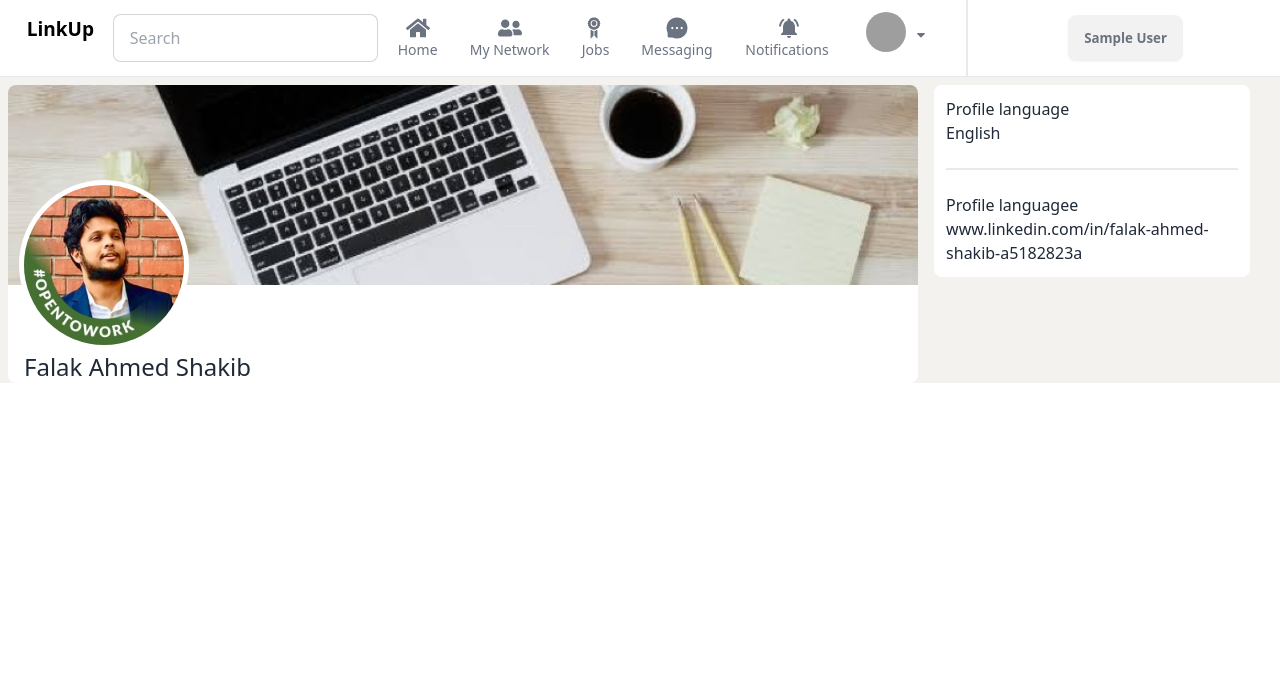
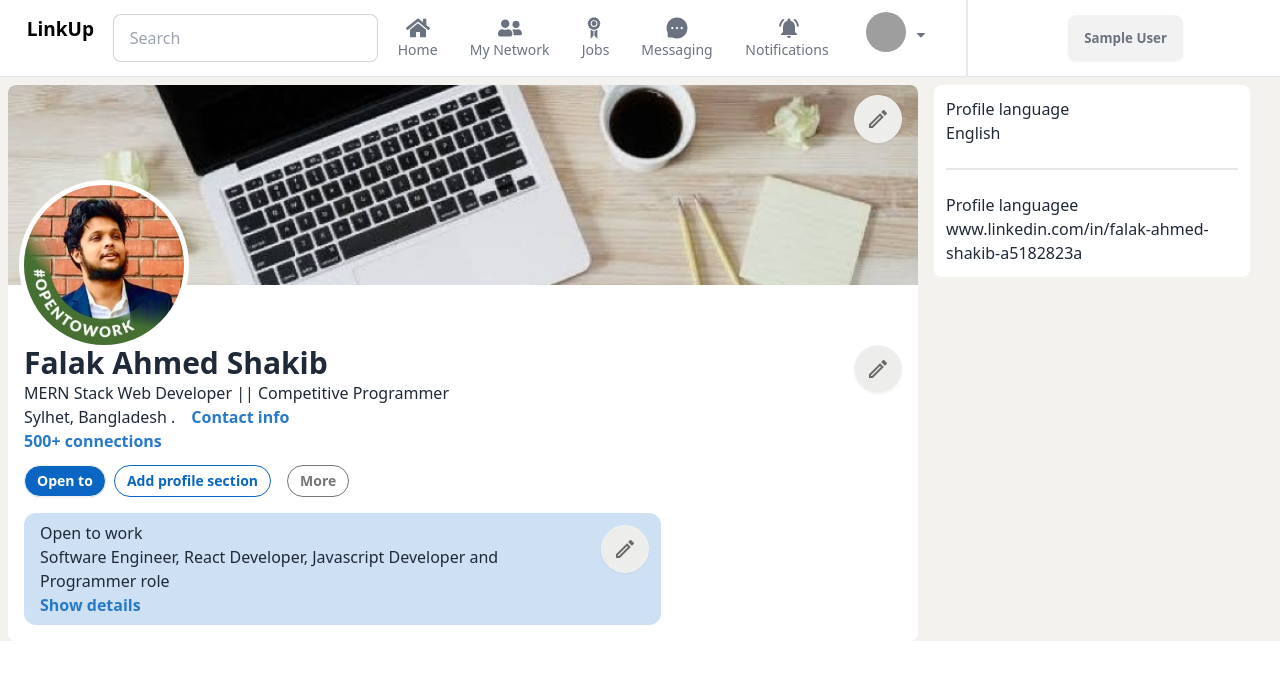
Before and after one commit to falak50/LinkUp-Client, a React (Vite) app: page /profile in a window 1280 px wide. Shown: the top 680 px of the page. Built offline with nearby package versions, Linux system fonts and the light colour scheme; no server answers; sample sign-in values are in the browser's storage; grey boxes are pictures that could not be loaded.

Commit message:
profile section complite\

```diff
--- a/src/pages/Profile/Profile/Profile.jsx
+++ b/src/pages/Profile/Profile/Profile.jsx
@@ -1,12 +1,13 @@
 import { useContext } from 'react';
 import { Helmet } from 'react-helmet-async';
 import { AuthContext } from '../../../providers/AuthProviders';
-// import { MdOutlineModeEditOutline } from "react-icons/md";
+import { MdOutlineModeEditOutline } from "react-icons/md";
 import bkimg from '../../../assets/backgroudPIC.jpg'
 import profileimg from '../../../assets/profilePic.jpg'
 
 const Profile = () => {
-    const {user} = useContext(AuthContext)
+    const {user} = useContext(AuthContext);
+
     return (
         <div>
             <Helmet>
@@ -19,19 +20,63 @@
 
                         <div className=''>
                         <img className='h-[200px] w-full rounded-t-lg  object-cover' src={bkimg} alt="" />
+
                         </div>
 
 
                     <div className='mt-[-100px]'>
-                    <div className="avatar mx-4  ">
+                    <div className="avatar mx-4  flex">
                     <div className="w-40 rounded-full ring ring-[white] ring-offset-base-100 ring-offset-2">
                         <img src={profileimg} />
                     </div>
+                    <button className="btn btn-circle   bg-[#ededec] text-[#6a6a6a] text-2xl ml-auto mt-[-90px]">
+                    <MdOutlineModeEditOutline className=''/>
+                     </button>
                     </div>
-                    <div className='mx-4'>
-                    <h1 className='text-2xl '>Falak Ahmed Shakib</h1>
+                    <div className='mx-4 flex'>
+                    <div>
+                    <h1 className='text-3xl font-[600]'>Falak Ahmed Shakib</h1>
+                    <p>MERN Stack Web Developer || Competitive Programmer</p>
+                     <div className='flex'>
+                     <span>Sylhet, Bangladesh .</span>
+                     <div className='mx-4 font-[600] text-[#2779c9]'>
+                     <a href="" > Contact info</a>
+                     </div>
+
+                     </div>
+                     <div className='font-[600] text-[#2779c9]'>
+                     <a href="" >500+ connections</a>
+                     </div>
+                     <div className='mt-3 mx-0'>
+
+                     <button className="btn btn-sm  mx-0 rounded-[50px] bg-[#0a66c2] hover:bg-[#004182] text-[white]">Open to</button>
+                     <button className="btn btn-sm mx-2 rounded-[50px] btn-outline hover:bg-opacity-20 hover:bg-[#0a66c2] text-[#0a66c2] hover:text-[#0a66c2] btn-ghost">Add profile section</button>
+                     <button className="btn btn-sm mx-2 rounded-[50px] btn-outline hover:bg-opacity-20 hover:bg-[#767676]  text-[#767676] hover:text-[#767676] btn-ghost">More</button>
+                     </div>
+
+
+
                     </div>
 
+                    <button className="btn btn-circle  bg-[#ededec] text-[#6a6a6a] text-2xl ml-auto">
+                    <MdOutlineModeEditOutline className=''/>
+                     </button>
+
+                    </div>
+                    <div className='flex p-2 mx-4 w-[70%] m-4  bg-opacity-20 bg-[#0a66c2]  rounded-xl  justify-between'>
+                           <div className='mx-2'>
+                            <h1>Open to work</h1>
+                            <p>Software Engineer, React Developer, Javascript Developer and Programmer role</p>
+                            <div className='font-[600] text-[#2779c9]'>
+                     <a href="" >Show details</a>
+                     </div>
+                           </div>
+                           <div className='m-1'>
+                           <button className="btn btn-circle  bg-[#ededec] text-[#6a6a6a] text-2xl ">
+                            <MdOutlineModeEditOutline className=''/>
+                            </button>
+                           </div>
+                       </div>
                     </div>
 
 
@@ -47,8 +92,6 @@
                  <span>www.linkedin.com/in/falak-ahmed-shakib-a5182823a</span>
                 </div>
 
-
-
             </div>
 
             </div>
```
